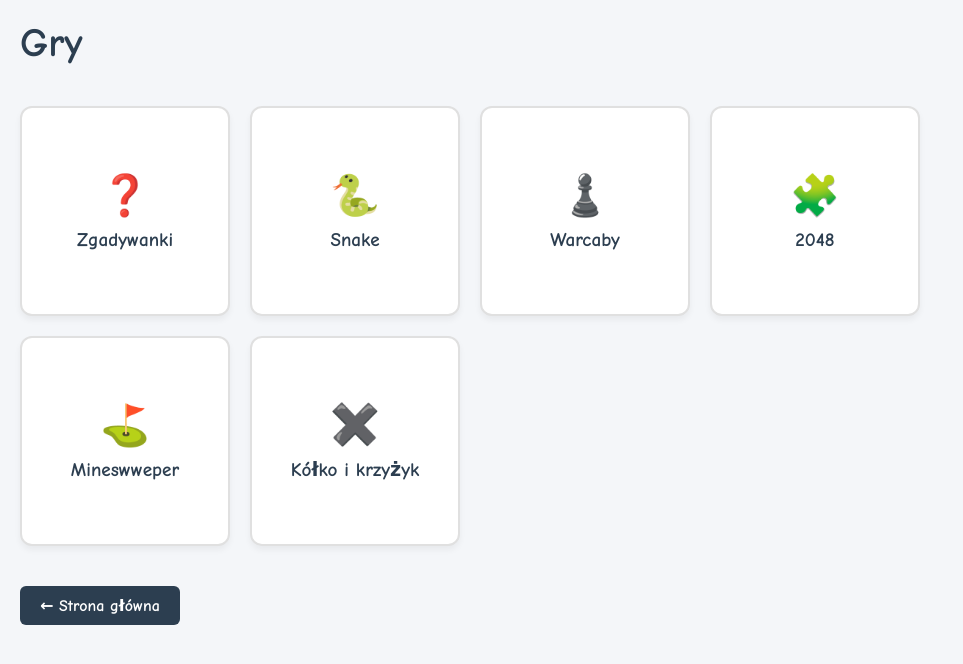
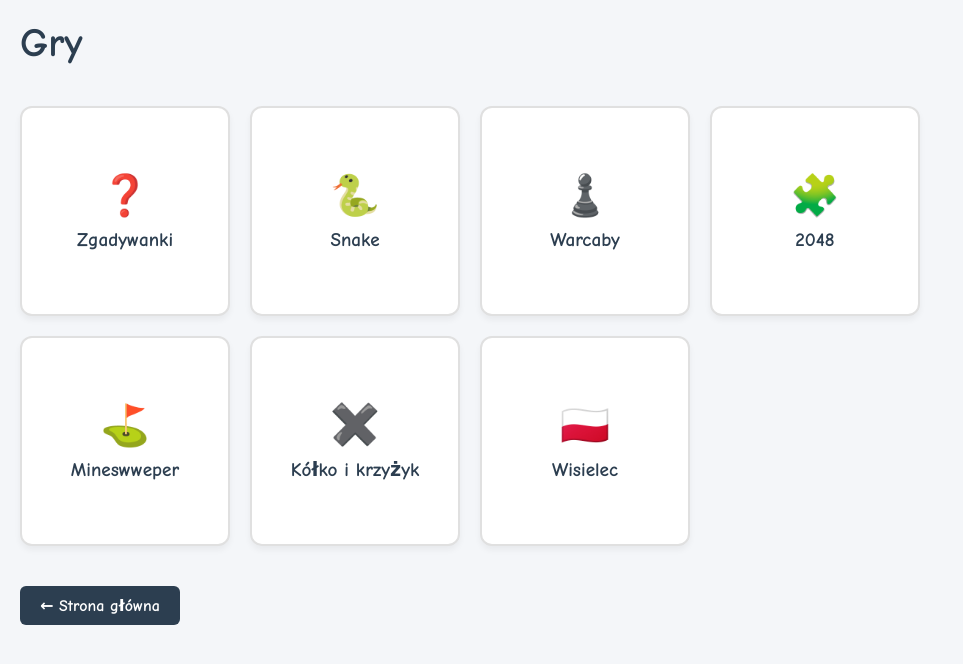
Before and after one commit to Edimod/Edimod, a plain HTML site: page gry.html in a window 1280 px wide. Shown: the whole page, without its empty margins (0-963 px from the left). Drawn offline with Linux system fonts and the light colour scheme.

Commit message:
Add link for 'Wisielec' game in gry.html

```diff
--- a/gry.html
+++ b/gry.html
@@ -129,6 +129,11 @@
                 <span>Kółko i krzyżyk</span>
             </a>
 
+            <a href="widelec.html" class="game-card">
+                <span class="game-icon">🇵🇱</span>
+                <span>Wisielec</span>
+            </a>
+
         </div>
     </main>
 
```
